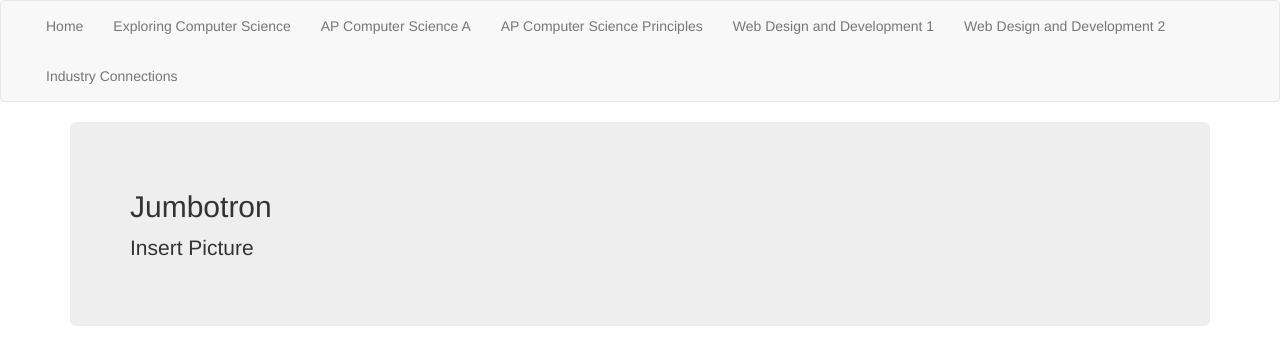
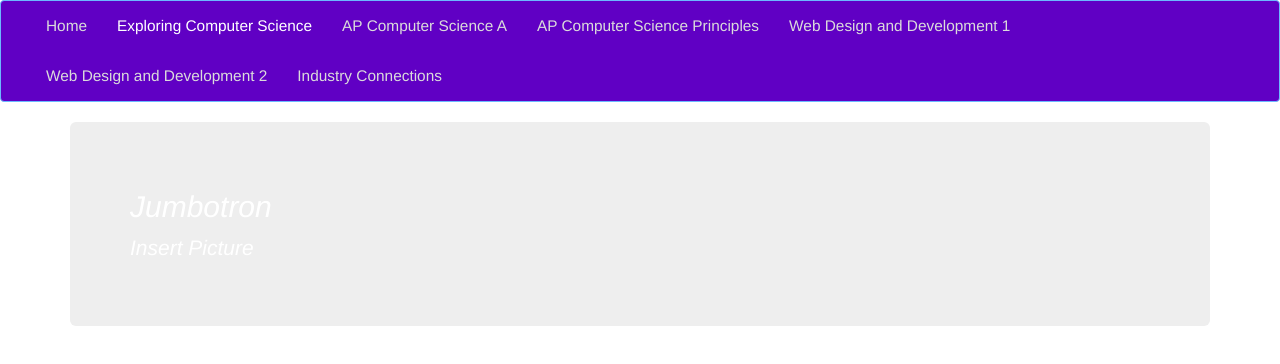
Before and after one commit to nathanng2001/Dagler-Website, a plain HTML site: page ExploringCompSci.html in a window 1280 px wide. Drawn offline with nearby package versions, Linux system fonts and the light colour scheme.

Commit message:
Dagler.html -> index.html, Dagler.css -> style.css

```diff
--- a/ExploringCompSci.html
+++ b/ExploringCompSci.html
@@ -9,7 +9,7 @@
   <link rel="stylesheet" href="https://maxcdn.bootstrapcdn.com/bootstrap/3.3.7/css/bootstrap.min.css">
   <script src="https://ajax.googleapis.com/ajax/libs/jquery/3.3.1/jquery.min.js"></script>
   <script src="https://maxcdn.bootstrapcdn.com/bootstrap/3.3.7/js/bootstrap.min.js"></script>
- <link rel="stylesheet" href="Dagler.css">
+ <link rel="stylesheet" href="style.css">
 </head>
 <body>
  <nav class="navbar navbar-default">
@@ -24,7 +24,7 @@
      </div>
      <div class="collapse navbar-collapse" id="myNavbar">
        <ul class="nav navbar-nav">
-         <li><a href="Dagler.html">Home</a></li>
+         <li><a href="index.html">Home</a></li>
          <li class="current_nav"><a href="ExploringCompSci.html">Exploring Computer Science</a></li>
          <li><a href="CompSciA.html">AP Computer Science A</a></li>
          <li><a href="CompSciPrin.html">AP Computer Science Principles</a></li>
```
